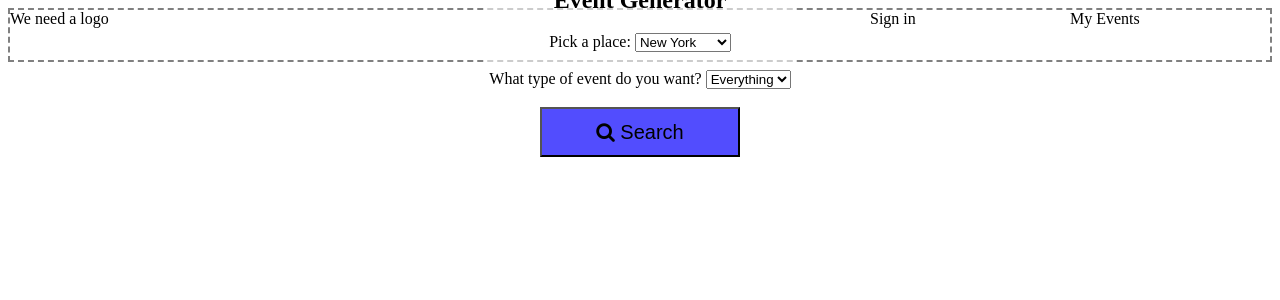
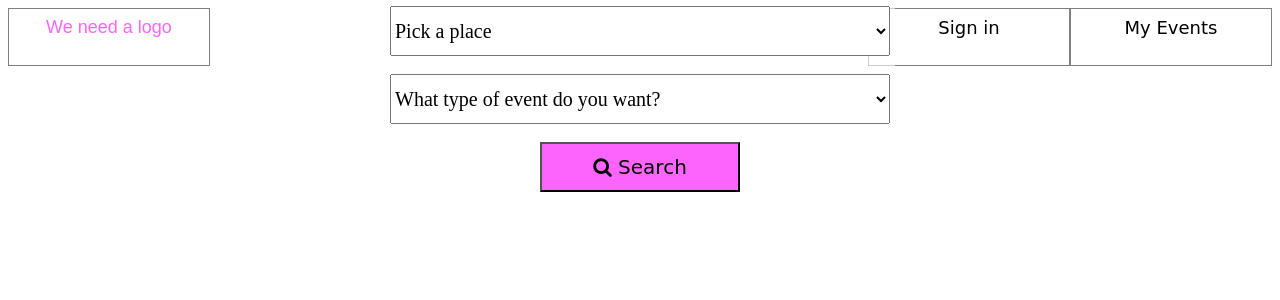
Before and after one commit to ruhsane/FinalProject, a Python web app: template Templates/index.html in a window 1280 px wide. Shown: the top 300 px of the page. Run offline with Jinja, Linux system fonts and the light colour scheme; the template is opened without the code that fills it, so the values that code supplies are empty.

Commit message:
no message

```diff
--- a/Templates/index.html
+++ b/Templates/index.html
@@ -8,10 +8,10 @@
   </head>
   <body>
     <section id="TopPart">
-        <div class="box" id="logo">We need a logo</div>
+        <div class="top" id="logo">We need a logo</div>
         <div id="spacer"></div>
-        <div class="box" id="SignIn">Sign in</div>
-        <div class="box" id="SignIn">My Events</div>
+        <div class="top" id="SignIn">Sign in</div>
+        <div class="top" id="SignIn">My Events</div>
     </section>
 
     <div id="SearchSection" class="w3-content w3-section" style="max-width:800px max-length:500px">
@@ -25,9 +25,10 @@
 
 
       <section id="SearchBox">
-        <h1> Event Generator </h1>
-      <form method="post">Pick a place:
+        <h1> Explore Events! </h1>
+      <form method="post">
         <select name="location">
+          <option selected disabled>Pick a place</option>
           <option value="new+york">New York</option>
           <option value="los+angeles">Los Angeles</option>
           <option value="buffalo">Buffalo</option>
@@ -36,15 +37,16 @@
         <br><br>
       <!-- </form>
 
-      <form method="post">What type of event do you want? -->
-      What type of event do you want?
+      <form method="post">-->
+
         <select name="category">
+          <option selected disabled>What type of event do you want?</option>
           <option value="concerts">Concerts</option>
           <option value="pet">Pets</option>
           <option value="art">Art</option>
           <option value="sports">Sports</option>
           <option value="festivals">Festivals</option>
-          <option value="none" selected>Everything</option>
+          <option value="none">Everything</option>
         </select>
         <br><br>
         <button type="submit">
--- a/static_folder/mainpage.css
+++ b/static_folder/mainpage.css
@@ -18,26 +18,52 @@
   /*margin: auto;*/
   padding: 5px;
   background-color: rgba(255,255,255,0.6);
-  /*border: 2px solid grey;*/
+}
+
+select {
+  width: 500px;
+  height: 50px;
+  font-size: 20px;
+  font-family: Times New Roman, serif;
+
 }
 
 button {
   height: 50px;
   width: 200px;
   font-size: 20px;
-  background-color: #524dfe;
+  background-color: #FD64FD;
+  font-family: Comic Sans MS, Comic Sans, cursive;
+
 }
 
-.box{
-  height: 50px;
-  width: 200px;}
+.top{
+  height: 40px;
+  width: 200px;
+  text-align: center;
+  align-items: center;
+  border: 1px solid grey;
+  padding: 8px 0;
+
+}
 
 #spacer {
   flex-grow: 1;
 }
 
 #TopPart {
-  border: 2px dashed grey;
+  /*border: 1px solid grey;*/
   display: flex; /*Always need for flex positioning*/
   justify-content: center;
 }
+
+#logo {
+  font-family: Chalkduster, fantasy;
+  color: #FD64FD;
+  font-size: 18px;
+}
+
+#SignIn {
+  font-family: Comic Sans MS, Comic Sans, cursive;
+  font-size: 18px;
+}
```
